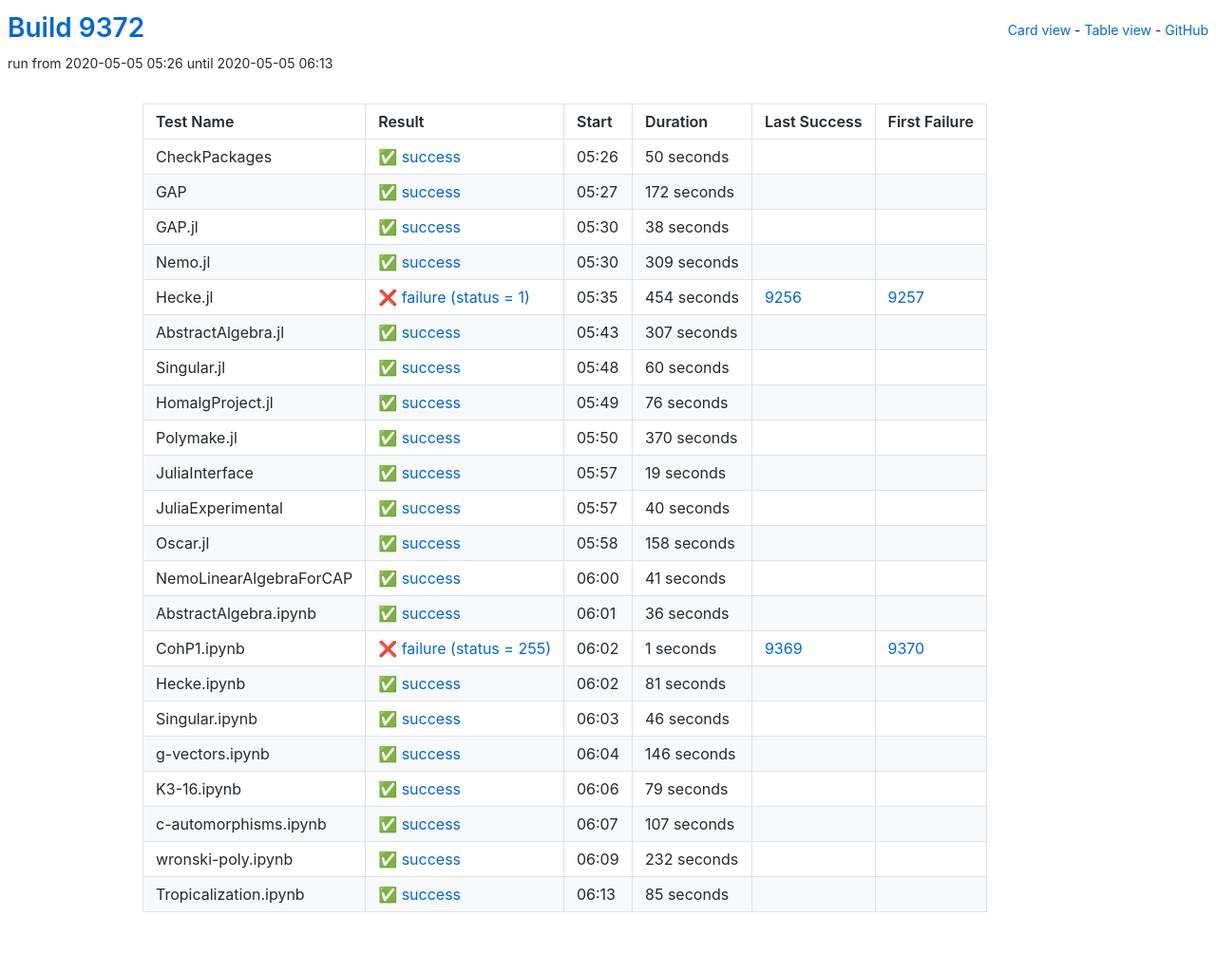
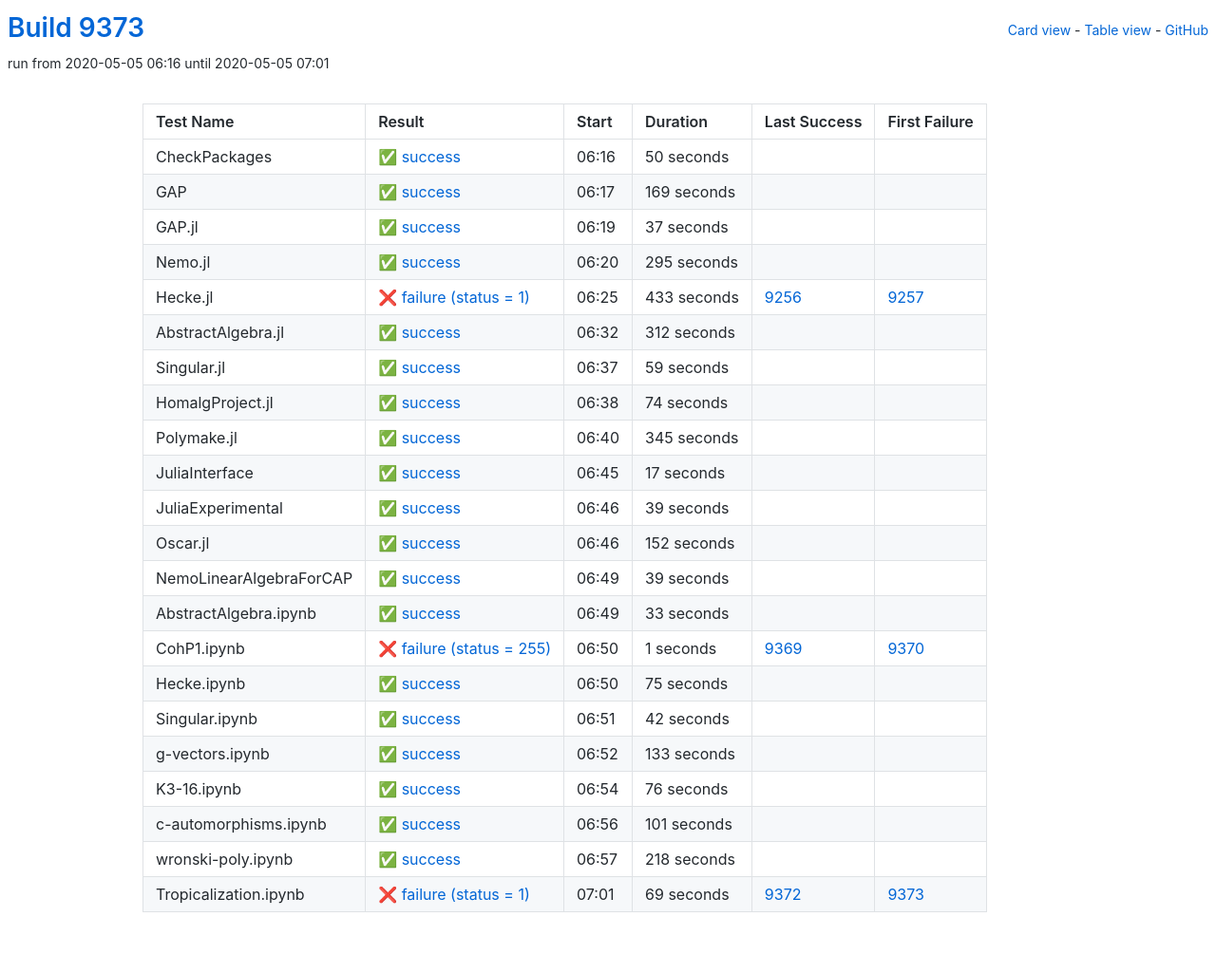
Before and after one commit to oscar-system/oscar-ci-status, a Jekyll site: the page built from table.html, in a window 1280 px wide. Shown: the whole page at 95% size. Built offline with Jekyll 4.4.1, drawn with Linux system fonts in a browser that asks for light colours.

Commit message:
Build 9373

```diff
--- a/_data/ci.yml
+++ b/_data/ci.yml
@@ -1,5 +1,5 @@
-build: 9372
-build_url: https://oscarci.mathematik.uni-kl.de/job/oscar/9372/
+build: 9373
+build_url: https://oscarci.mathematik.uni-kl.de/job/oscar/9373/
 job: oscar
 tests:
 - duration: 50
@@ -8,75 +8,196 @@
   first_failure_url: null
   last_success: false
   last_success_url: null
-  log: https://oscarci.mathematik.uni-kl.de/job/oscar/9372/artifact/logs/build-9372/CheckPackages.log
+  log: https://oscarci.mathematik.uni-kl.de/job/oscar/9373/artifact/logs/build-9373/CheckPackages.log
   name: CheckPackages
-  start: 2020-05-05 05:26
+  start: 2020-05-05 06:16
   status: success
   success: true
-- duration: 172
+- duration: 169
   exitcode: 0
   first_failure: false
   first_failure_url: null
   last_success: false
   last_success_url: null
-  log: https://oscarci.mathematik.uni-kl.de/job/oscar/9372/artifact/logs/build-9372/GAP.log
+  log: https://oscarci.mathematik.uni-kl.de/job/oscar/9373/artifact/logs/build-9373/GAP.log
   name: GAP
-  start: 2020-05-05 05:27
+  start: 2020-05-05 06:17
   status: success
   success: true
-- duration: 38
+- duration: 37
   exitcode: 0
   first_failure: false
   first_failure_url: null
   last_success: false
   last_success_url: null
-  log: https://oscarci.mathematik.uni-kl.de/job/oscar/9372/artifact/logs/build-9372/GAP.jl.log
+  log: https://oscarci.mathematik.uni-kl.de/job/oscar/9373/artifact/logs/build-9373/GAP.jl.log
   name: GAP.jl
-  start: 2020-05-05 05:30
+  start: 2020-05-05 06:19
   status: success
   success: true
-- duration: 309
+- duration: 295
   exitcode: 0
   first_failure: false
   first_failure_url: null
   last_success: false
   last_success_url: null
-  log: https://oscarci.mathematik.uni-kl.de/job/oscar/9372/artifact/logs/build-9372/Nemo.jl.log
+  log: https://oscarci.mathematik.uni-kl.de/job/oscar/9373/artifact/logs/build-9373/Nemo.jl.log
   name: Nemo.jl
-  start: 2020-05-05 05:30
+  start: 2020-05-05 06:20
   status: success
   success: true
-- duration: 454
+- duration: 433
   exitcode: 1
   first_failure: 9257
   first_failure_url: https://oscarci.mathematik.uni-kl.de/job/oscar/9257/
   last_success: 9256
   last_success_url: https://oscarci.mathematik.uni-kl.de/job/oscar/9256/
-  log: https://oscarci.mathematik.uni-kl.de/job/oscar/9372/artifact/logs/build-9372/Hecke.jl.log
+  log: https://oscarci.mathematik.uni-kl.de/job/oscar/9373/artifact/logs/build-9373/Hecke.jl.log
   name: Hecke.jl
-  start: 2020-05-05 05:35
+  start: 2020-05-05 06:25
   status: failure
   success: false
-- duration: 307
+- duration: 312
   exitcode: 0
   first_failure: false
   first_failure_url: null
   last_success: false
   last_success_url: null
-  log: https://oscarci.mathematik.uni-kl.de/job/oscar/9372/artifact/logs/build-9372/AbstractAlgebra.jl.log
+  log: https://oscarci.mathematik.uni-kl.de/job/oscar/9373/artifact/logs/build-9373/AbstractAlgebra.jl.log
   name: AbstractAlgebra.jl
-  start: 2020-05-05 05:43
+  start: 2020-05-05 06:32
   status: success
   success: true
-- duration: 60
+- duration: 59
   exitcode: 0
   first_failure: false
   first_failure_url: null
   last_success: false
   last_success_url: null
-  log: https://oscarci.mathematik.uni-kl.de/job/oscar/9372/artifact/logs/build-9372/Singular.jl.log
+  log: https://oscarci.mathematik.uni-kl.de/job/oscar/9373/artifact/logs/build-9373/Singular.jl.log
   name: Singular.jl
-  start: 2020-05-05 05:48
+  start: 2020-05-05 06:37
+  status: success
+  success: true
+- duration: 74
+  exitcode: 0
+  first_failure: false
+  first_failure_url: null
+  last_success: false
+  last_success_url: null
+  log: https://oscarci.mathematik.uni-kl.de/job/oscar/9373/artifact/logs/build-9373/HomalgProject.jl.log
+  name: HomalgProject.jl
+  start: 2020-05-05 06:38
+  status: success
+  success: true
+- duration: 345
+  exitcode: 0
+  first_failure: false
+  first_failure_url: null
+  last_success: false
+  last_success_url: null
+  log: https://oscarci.mathematik.uni-kl.de/job/oscar/9373/artifact/logs/build-9373/Polymake.jl.log
+  name: Polymake.jl
+  start: 2020-05-05 06:40
+  status: success
+  success: true
+- duration: 17
+  exitcode: 0
+  first_failure: false
+  first_failure_url: null
+  last_success: false
+  last_success_url: null
+  log: https://oscarci.mathematik.uni-kl.de/job/oscar/9373/artifact/logs/build-9373/JuliaInterface.log
+  name: JuliaInterface
+  start: 2020-05-05 06:45
+  status: success
+  success: true
+- duration: 39
+  exitcode: 0
+  first_failure: false
+  first_failure_url: null
+  last_success: false
+  last_success_url: null
+  log: https://oscarci.mathematik.uni-kl.de/job/oscar/9373/artifact/logs/build-9373/JuliaExperimental.log
+  name: JuliaExperimental
+  start: 2020-05-05 06:46
+  status: success
+  success: true
+- duration: 152
+  exitcode: 0
+  first_failure: false
+  first_failure_url: null
+  last_success: false
+  last_success_url: null
+  log: https://oscarci.mathematik.uni-kl.de/job/oscar/9373/artifact/logs/build-9373/Oscar.jl.log
+  name: Oscar.jl
+  start: 2020-05-05 06:46
+  status: success
+  success: true
+- duration: 39
+  exitcode: 0
+  first_failure: false
+  first_failure_url: null
+  last_success: false
+  last_success_url: null
+  log: https://oscarci.mathematik.uni-kl.de/job/oscar/9373/artifact/logs/build-9373/NemoLinearAlgebraForCAP.log
+  name: NemoLinearAlgebraForCAP
+  start: 2020-05-05 06:49
+  status: success
+  success: true
+- duration: 33
+  exitcode: 0
+  first_failure: false
+  first_failure_url: null
+  last_success: false
+  last_success_url: null
+  log: https://oscarci.mathematik.uni-kl.de/job/oscar/9373/artifact/logs/build-9373/AbstractAlgebra.ipynb.log
+  name: AbstractAlgebra.ipynb
+  start: 2020-05-05 06:49
+  status: success
+  success: true
+- duration: 1
+  exitcode: 255
+  first_failure: 9370
+  first_failure_url: https://oscarci.mathematik.uni-kl.de/job/oscar/9370/
+  last_success: 9369
+  last_success_url: https://oscarci.mathematik.uni-kl.de/job/oscar/9369/
+  log: https://oscarci.mathematik.uni-kl.de/job/oscar/9373/artifact/logs/build-9373/CohP1.ipynb.log
+  name: CohP1.ipynb
+  start: 2020-05-05 06:50
+  status: failure
+  success: false
+- duration: 75
+  exitcode: 0
+  first_failure: false
+  first_failure_url: null
+  last_success: false
+  last_success_url: null
+  log: https://oscarci.mathematik.uni-kl.de/job/oscar/9373/artifact/logs/build-9373/Hecke.ipynb.log
+  name: Hecke.ipynb
+  start: 2020-05-05 06:50
+  status: success
+  success: true
+- duration: 42
+  exitcode: 0
+  first_failure: false
+  first_failure_url: null
+  last_success: false
+  last_success_url: null
+  log: https://oscarci.mathematik.uni-kl.de/job/oscar/9373/artifact/logs/build-9373/Singular.ipynb.log
+  name: Singular.ipynb
+  start: 2020-05-05 06:51
+  status: success
+  success: true
+- duration: 133
+  exitcode: 0
+  first_failure: false
+  first_failure_url: null
+  last_success: false
+  last_success_url: null
+  log: https://oscarci.mathematik.uni-kl.de/job/oscar/9373/artifact/logs/build-9373/g-vectors.ipynb.log
+  name: g-vectors.ipynb
+  start: 2020-05-05 06:52
   status: success
   success: true
 - duration: 76
@@ -85,162 +206,41 @@
   first_failure_url: null
   last_success: false
   last_success_url: null
-  log: https://oscarci.mathematik.uni-kl.de/job/oscar/9372/artifact/logs/build-9372/HomalgProject.jl.log
-  name: HomalgProject.jl
-  start: 2020-05-05 05:49
+  log: https://oscarci.mathematik.uni-kl.de/job/oscar/9373/artifact/logs/build-9373/K3-16.ipynb.log
+  name: K3-16.ipynb
+  start: 2020-05-05 06:54
   status: success
   success: true
-- duration: 370
+- duration: 101
   exitcode: 0
   first_failure: false
   first_failure_url: null
   last_success: false
   last_success_url: null
-  log: https://oscarci.mathematik.uni-kl.de/job/oscar/9372/artifact/logs/build-9372/Polymake.jl.log
-  name: Polymake.jl
-  start: 2020-05-05 05:50
+  log: https://oscarci.mathematik.uni-kl.de/job/oscar/9373/artifact/logs/build-9373/c-automorphisms.ipynb.log
+  name: c-automorphisms.ipynb
+  start: 2020-05-05 06:56
   status: success
   success: true
-- duration: 19
+- duration: 218
   exitcode: 0
   first_failure: false
   first_failure_url: null
   last_success: false
   last_success_url: null
-  log: https://oscarci.mathematik.uni-kl.de/job/oscar/9372/artifact/logs/build-9372/JuliaInterface.log
-  name: JuliaInterface
-  start: 2020-05-05 05:57
+  log: https://oscarci.mathematik.uni-kl.de/job/oscar/9373/artifact/logs/build-9373/wronski-poly.ipynb.log
+  name: wronski-poly.ipynb
+  start: 2020-05-05 06:57
   status: success
   success: true
-- duration: 40
-  exitcode: 0
-  first_failure: false
-  first_failure_url: null
-  last_success: false
-  last_success_url: null
-  log: https://oscarci.mathematik.uni-kl.de/job/oscar/9372/artifact/logs/build-9372/JuliaExperimental.log
-  name: JuliaExperimental
-  start: 2020-05-05 05:57
-  status: success
-  success: true
-- duration: 158
-  exitcode: 0
-  first_failure: false
-  first_failure_url: null
-  last_success: false
-  last_success_url: null
-  log: https://oscarci.mathematik.uni-kl.de/job/oscar/9372/artifact/logs/build-9372/Oscar.jl.log
-  name: Oscar.jl
-  start: 2020-05-05 05:58
-  status: success
-  success: true
-- duration: 41
-  exitcode: 0
-  first_failure: false
-  first_failure_url: null
-  last_success: false
-  last_success_url: null
-  log: https://oscarci.mathematik.uni-kl.de/job/oscar/9372/artifact/logs/build-9372/NemoLinearAlgebraForCAP.log
-  name: NemoLinearAlgebraForCAP
-  start: 2020-05-05 06:00
-  status: success
-  success: true
-- duration: 36
-  exitcode: 0
-  first_failure: false
-  first_failure_url: null
-  last_success: false
-  last_success_url: null
-  log: https://oscarci.mathematik.uni-kl.de/job/oscar/9372/artifact/logs/build-9372/AbstractAlgebra.ipynb.log
-  name: AbstractAlgebra.ipynb
-  start: 2020-05-05 06:01
-  status: success
-  success: true
-- duration: 1
-  exitcode: 255
-  first_failure: 9370
-  first_failure_url: https://oscarci.mathematik.uni-kl.de/job/oscar/9370/
-  last_success: 9369
-  last_success_url: https://oscarci.mathematik.uni-kl.de/job/oscar/9369/
-  log: https://oscarci.mathematik.uni-kl.de/job/oscar/9372/artifact/logs/build-9372/CohP1.ipynb.log
-  name: CohP1.ipynb
-  start: 2020-05-05 06:02
+- duration: 69
+  exitcode: 1
+  first_failure: 9373
+  first_failure_url: https://oscarci.mathematik.uni-kl.de/job/oscar/9373/
+  last_success: 9372
+  last_success_url: https://oscarci.mathematik.uni-kl.de/job/oscar/9372/
+  log: https://oscarci.mathematik.uni-kl.de/job/oscar/9373/artifact/logs/build-9373/Tropicalization.ipynb.log
+  name: Tropicalization.ipynb
+  start: 2020-05-05 07:01
   status: failure
   success: false
-- duration: 81
-  exitcode: 0
-  first_failure: false
-  first_failure_url: null
-  last_success: false
-  last_success_url: null
-  log: https://oscarci.mathematik.uni-kl.de/job/oscar/9372/artifact/logs/build-9372/Hecke.ipynb.log
-  name: Hecke.ipynb
-  start: 2020-05-05 06:02
-  status: success
-  success: true
-- duration: 46
-  exitcode: 0
-  first_failure: false
-  first_failure_url: null
-  last_success: false
-  last_success_url: null
-  log: https://oscarci.mathematik.uni-kl.de/job/oscar/9372/artifact/logs/build-9372/Singular.ipynb.log
-  name: Singular.ipynb
-  start: 2020-05-05 06:03
-  status: success
-  success: true
-- duration: 146
-  exitcode: 0
-  first_failure: false
-  first_failure_url: null
-  last_success: false
-  last_success_url: null
-  log: https://oscarci.mathematik.uni-kl.de/job/oscar/9372/artifact/logs/build-9372/g-vectors.ipynb.log
-  name: g-vectors.ipynb
-  start: 2020-05-05 06:04
-  status: success
-  success: true
-- duration: 79
-  exitcode: 0
-  first_failure: false
-  first_failure_url: null
-  last_success: false
-  last_success_url: null
-  log: https://oscarci.mathematik.uni-kl.de/job/oscar/9372/artifact/logs/build-9372/K3-16.ipynb.log
-  name: K3-16.ipynb
-  start: 2020-05-05 06:06
-  status: success
-  success: true
-- duration: 107
-  exitcode: 0
-  first_failure: false
-  first_failure_url: null
-  last_success: false
-  last_success_url: null
-  log: https://oscarci.mathematik.uni-kl.de/job/oscar/9372/artifact/logs/build-9372/c-automorphisms.ipynb.log
-  name: c-automorphisms.ipynb
-  start: 2020-05-05 06:07
-  status: success
-  success: true
-- duration: 232
-  exitcode: 0
-  first_failure: false
-  first_failure_url: null
-  last_success: false
-  last_success_url: null
-  log: https://oscarci.mathematik.uni-kl.de/job/oscar/9372/artifact/logs/build-9372/wronski-poly.ipynb.log
-  name: wronski-poly.ipynb
-  start: 2020-05-05 06:09
-  status: success
-  success: true
-- duration: 85
-  exitcode: 0
-  first_failure: false
-  first_failure_url: null
-  last_success: false
-  last_success_url: null
-  log: https://oscarci.mathematik.uni-kl.de/job/oscar/9372/artifact/logs/build-9372/Tropicalization.ipynb.log
-  name: Tropicalization.ipynb
-  start: 2020-05-05 06:13
-  status: success
-  success: true
```
Also changed, not shown: README.md.
